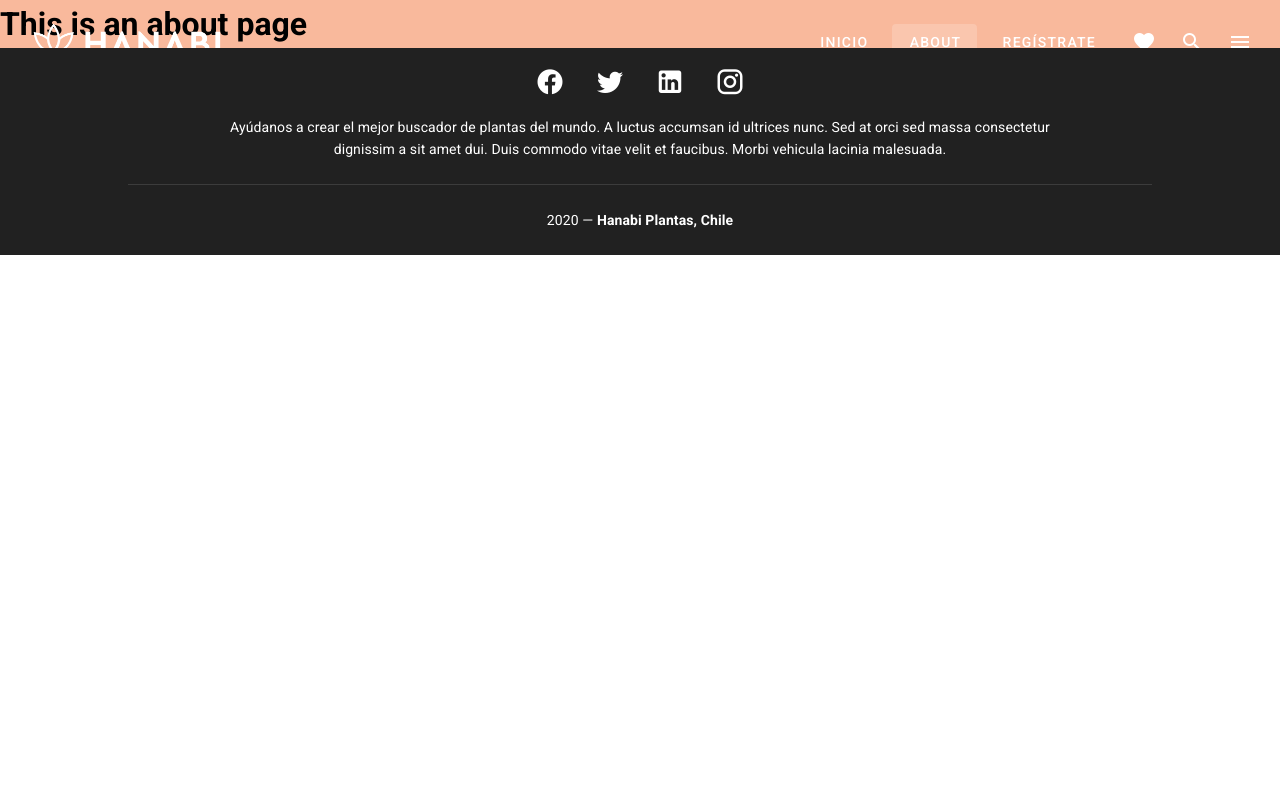
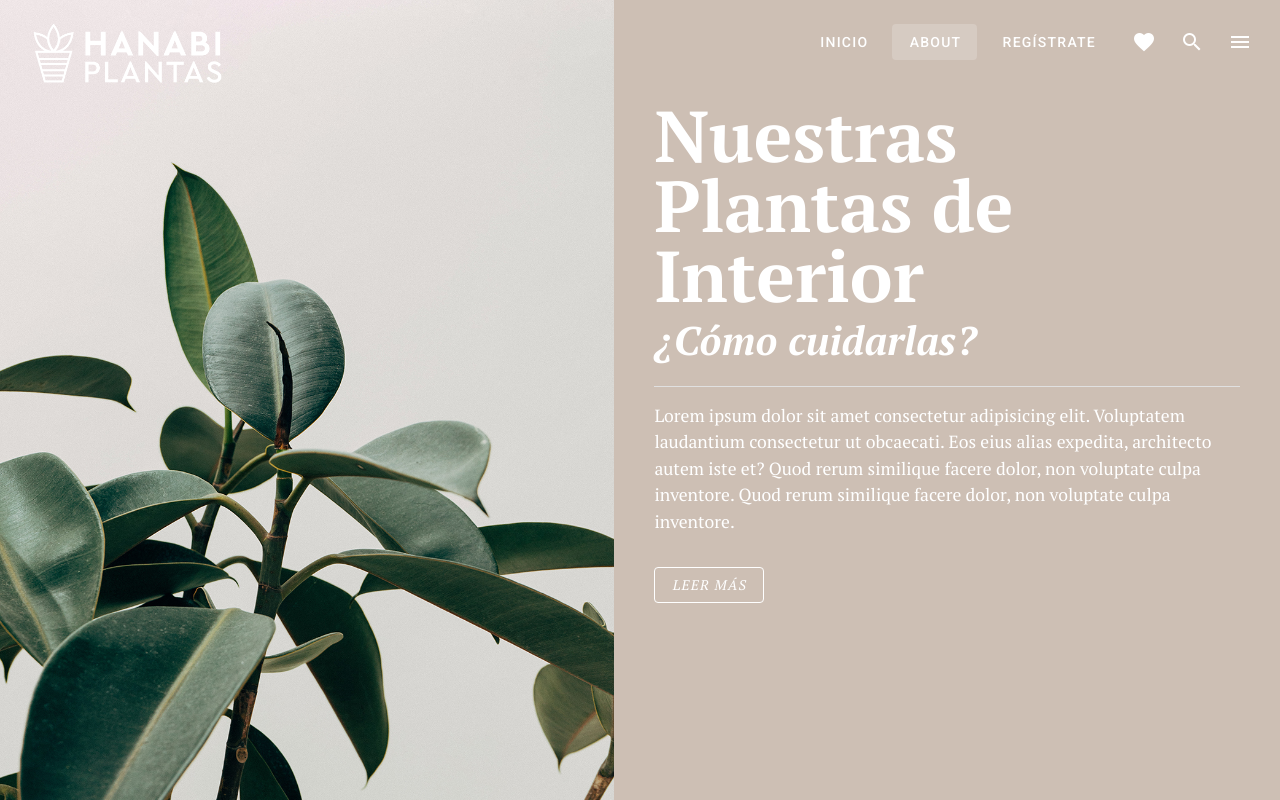
Before and after one commit to martita-apel/Hanabi-Plants, a Vue app: page /article in a window 1280 px wide. Shown: the top 800 px of the page. Built offline with nearby package versions, Linux system fonts and the light colour scheme; no server answers.

Commit message:
Article maquetacion

```diff
--- a/src/views/Article.vue
+++ b/src/views/Article.vue
@@ -1,14 +1,58 @@
 <template>
-  <div class="about">
-    <h1>This is an about page</h1>
+  <div class="article">
+    <img class="article_image" src="../assets/article.jpg" alt="Article" />
+    <div class="article_cuerpo">
+      <h1>
+        Nuestras <br />
+        Plantas de Interior
+      </h1>
+      <h2><i>¿Cómo cuidarlas?</i></h2>
+      <v-divider class="my-4" color="white"></v-divider>
+      <p class="article_parrafo">
+        Lorem ipsum dolor sit amet consectetur adipisicing elit. Voluptatem
+        laudantium consectetur ut obcaecati. Eos eius alias expedita, architecto
+        autem iste et? Quod rerum similique facere dolor, non voluptate culpa
+        inventore. Quod rerum similique facere dolor, non voluptate culpa
+        inventore.
+      </p>
+      <v-btn class="my-4" outlined color="white"><i>Leer más</i></v-btn>
+    </div>
   </div>
 </template>
 
+<script>
+export default {
+  name: "Article",
+  data() {
+    return {};
+  },
+};
+</script>
+
 <style scoped>
-.about {
-  background-color: #f9b99c;
+.article {
+  background-color: #cdbfb4;
+  display: flex;
+}
+.article_image {
+  max-width: 48%;
+}
+.article_cuerpo {
+  font-family: "PT Serif", serif;
+  margin: 0 40px;
+  text-align: left;
+  color: white;
 }
 h1 {
-  color: black;
+  font-size: 4.5rem;
+  line-height: 70px;
+  margin: 100px 0 0 0px;
+}
+h2 {
+  font-size: 2.5rem;
+  margin: 0;
+}
+.article_parrafo {
+  font-size: 1.1rem;
 }
 </style>
```
Also changed, not shown: src/assets/article.jpg (added), src/assets/logo.svg (deleted).
